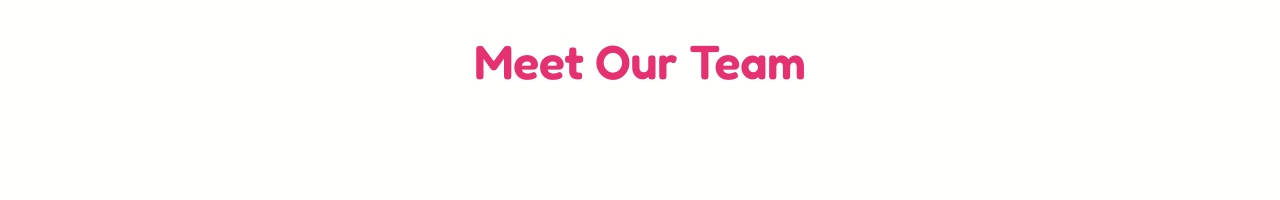
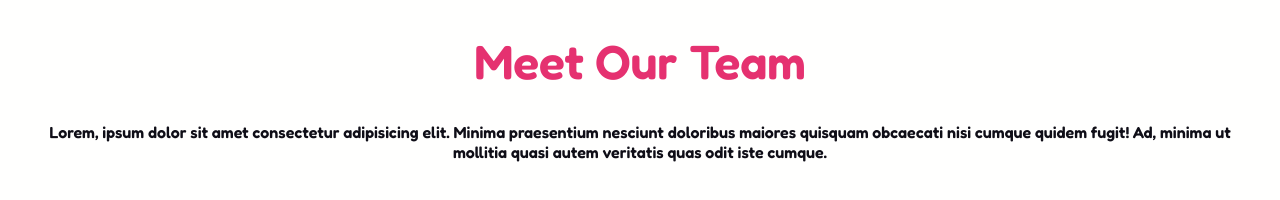
Before and after one commit to MatteoTarabella04/html-css-float-cards, a plain HTML site: page index.html in a window 1280 px wide. Drawn offline with Linux system fonts and the light colour scheme.

Commit message:
add description paragraph

```diff
--- a/assets/css/style.css
+++ b/assets/css/style.css
@@ -15,6 +15,9 @@ body {
     font-family: 'Fredoka', sans-serif;
     background-color: var(--bg-w);
     color: var(--bg-t-black);
+
+    max-width: 1200px;
+    margin: 0 auto;
 }
 
 header h1 {
@@ -27,3 +30,9 @@ header h1 {
 header {
     margin: 2rem;
 }
+
+
+.desc {
+    text-align: center;
+    font-weight: bold;
+}
--- a/index.html
+++ b/index.html
@@ -15,13 +15,20 @@
 
     </head>
     <body>
-
+        <!-- page title -->
         <header>
             <h1>
                 Meet Our Team
             </h1>
         </header>
-        <main></main>
+
+        <main>
+            <!-- description paragraph -->
+            <p class="desc">
+                Lorem, ipsum dolor sit amet consectetur adipisicing elit. Minima praesentium nesciunt doloribus maiores quisquam obcaecati nisi cumque quidem fugit! Ad, minima ut mollitia quasi autem veritatis quas odit iste cumque.
+            </p>
+
+        </main>
 
     </body>
 </html>
```
